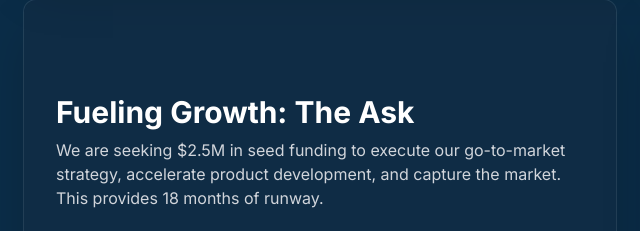
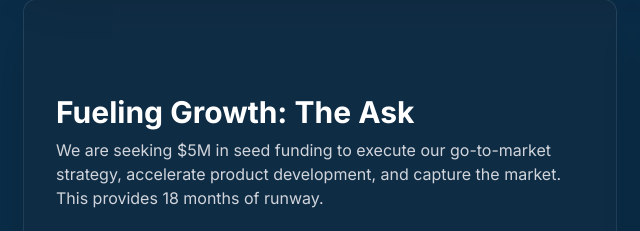
Before and after one commit to Amitkr77/Homeasy_OS, a plain HTML site: page index.html in a window 1280 px wide. Shown: the part 2930-3161 px from the top of the page, 8-648 px from the left. Drawn offline with nearby package versions, Linux system fonts and the light colour scheme.

Commit message:
content changed

```diff
--- a/index.html
+++ b/index.html
@@ -229,7 +229,7 @@
                 <div
                     class="bg-gray-800/20 rounded-xl shadow-2xl p-6 md:p-8 ring-1 ring-white/10 flex flex-col justify-center">
                     <h2 class="text-3xl font-bold text-white mb-2">Fueling Growth: The Ask</h2>
-                    <p class="text-gray-300 mb-6">We are seeking $2.5M in seed funding to execute our go-to-market
+                    <p class="text-gray-300 mb-6">We are seeking $5M in seed funding to execute our go-to-market
                         strategy, accelerate product development, and capture the market. This provides 18 months of
                         runway.</p>
                     <div class="text-center text-5xl font-black kpi-value">$5M</div>
```
